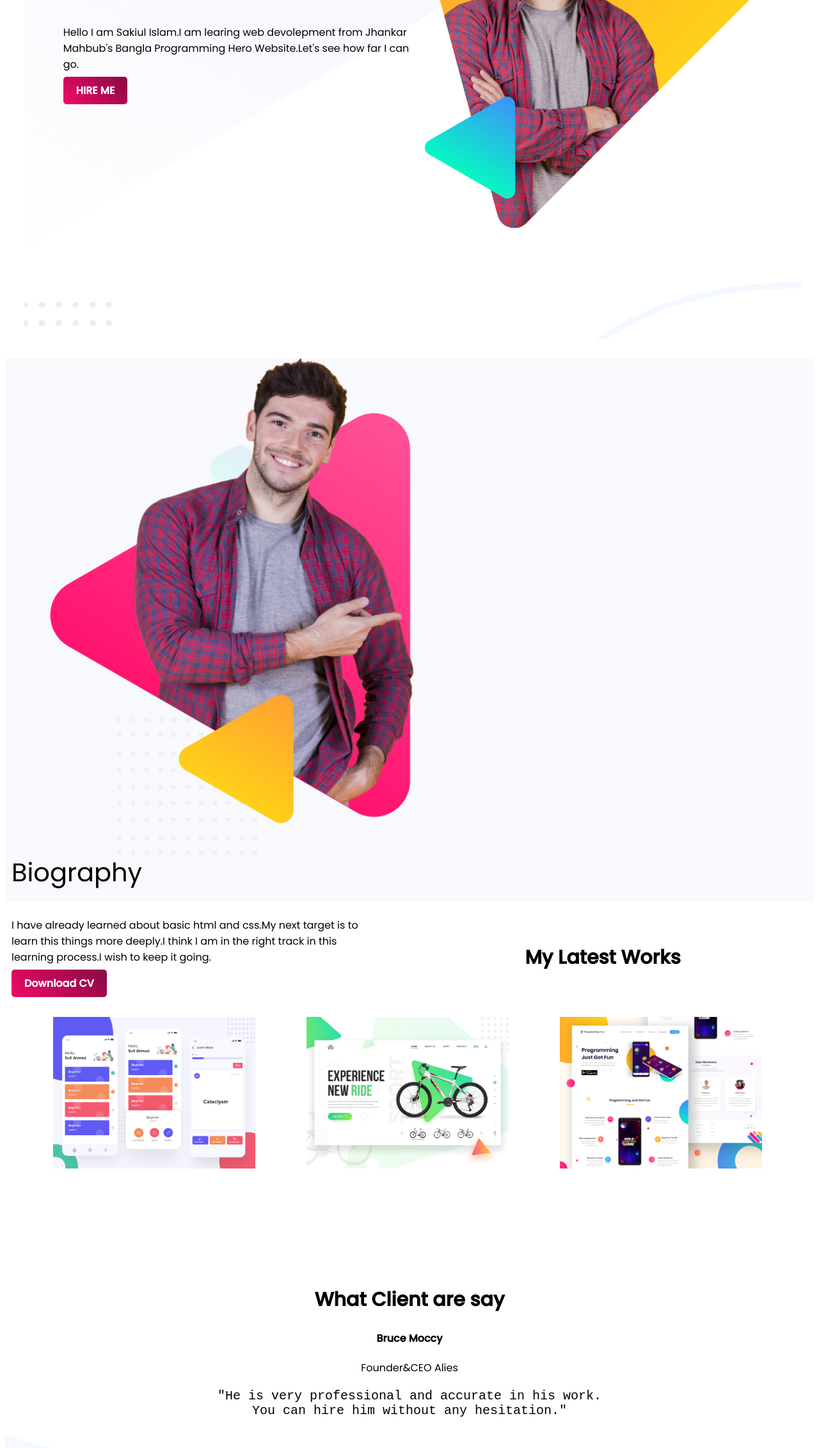
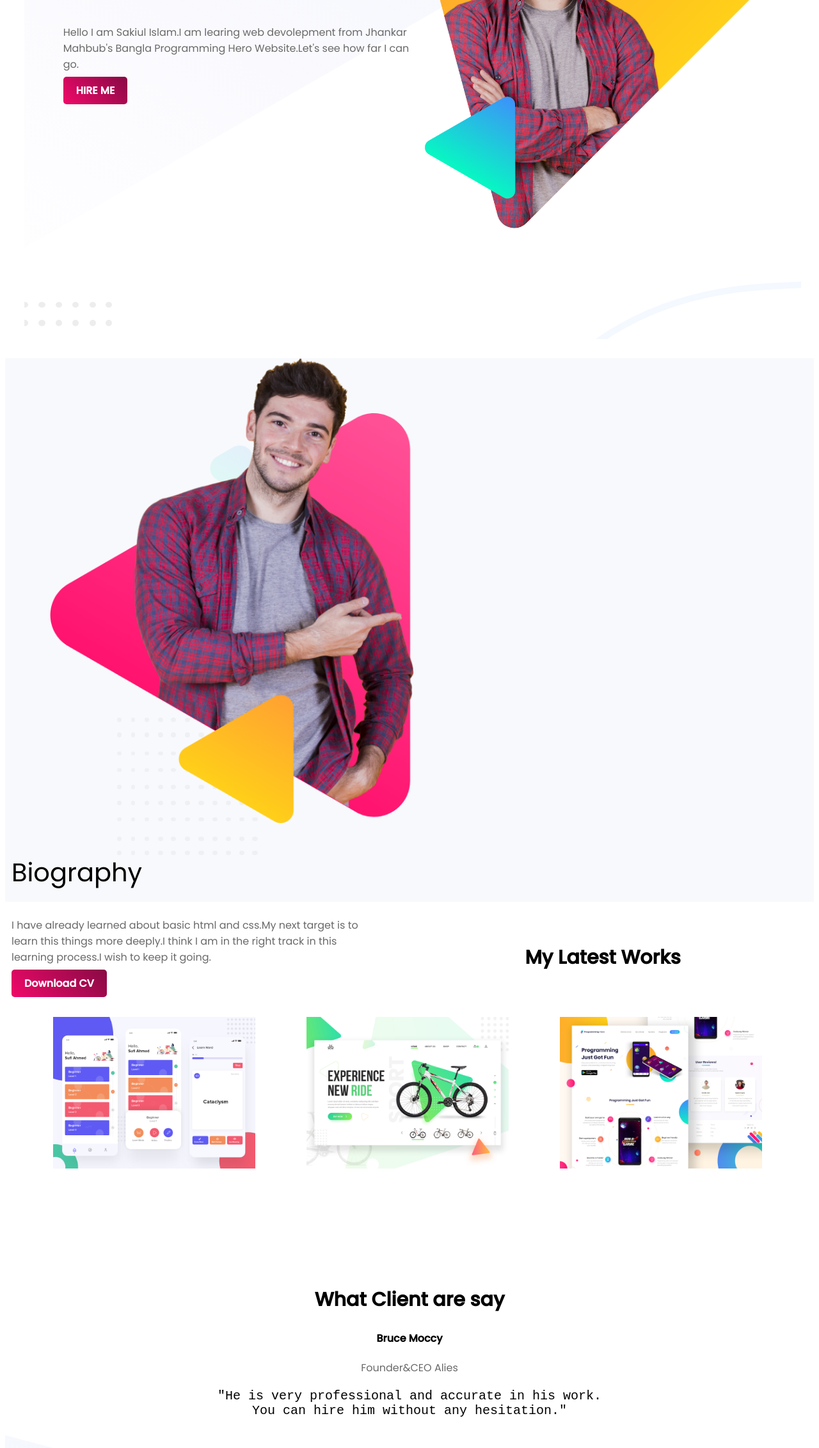
Before and after one commit to SakiulIslam/website-portfolio, a plain HTML site: page index.html in a window 1280 px wide. Shown: the part 235-2499 px from the top of the page at 64% size. Drawn offline with Linux system fonts and the light colour scheme.

Commit message:
everything done

```diff
--- a/index.html
+++ b/index.html
@@ -12,7 +12,7 @@
         <div id="one" class="half">
             <p id="text">Hello I'm</p>
             <h1>SAKIUL Islam</h1>
-            <p>Hello I am Sakiul Islam.I am learing web devolepment from Jhankar Mahbub's Bangla Programming Hero Website.Let's see how far I can go.</p>
+            <p class="text-style">Hello I am Sakiul Islam.I am learing web devolepment from Jhankar Mahbub's Bangla Programming Hero Website.Let's see how far I can go.</p>
             <a class="link-button" target="_blank" href="https://www.linkedin.com/in/sakiul-islam-77bb251a4/">HIRE ME</a>
         </div>
         <div id="two" class="half">
@@ -25,7 +25,7 @@
         </div>
         <div id="bio-two" class="half">
         <p id="text">Biography</p>
-        <p>I have already learned about basic html and css.My next target is to learn this things more deeply.I think I am in the right track in this learning process.I wish to keep it going.</p>
+        <p class="text-style">I have already learned about basic html and css.My next target is to learn this things more deeply.I think I am in the right track in this learning process.I wish to keep it going.</p>
         <a class="link-button" target="_blank" href="https://www.facebook.com/sakiul.islam.165/">Download CV</a>
         </div>
     </section>
@@ -44,7 +44,7 @@
     <section class="footer">
         <h2 id="adjust">What Client are say</h2>
         <h4 id="client">Bruce Moccy</h4>
-        <p id="client">Founder&CEO Alies</p>
+        <p class="text-style" id="client">Founder&CEO Alies</p>
         <p ><pre id="quote">"He is very professional and accurate in his work.
 You can hire him without any hesitation."</pre>
 
@@ -54,6 +54,7 @@ You can hire him without any hesitation."</pre>
         <a id="a-button" href="sakiulislam10@gmail.com">sakiulislam10@gmail.com</a>
     </div>
 </section>
+
 <footer>
    <p id="last"> © all rights reserved by Sakiul's IT</p>
 </footer>
--- a/style.css
+++ b/style.css
@@ -4,6 +4,10 @@ body{
 h1{
     color: rgba(240, 13, 134, 0.89);
     font-size: 50px;
+}
+.highlight{
+    color: rgba(240, 13, 134, 0.89);
+    text-align: left;
 }
 h2{
     text-align: center;
@@ -44,6 +48,9 @@ section{
 }
 .biography{
     background-image:url(images/biography-bg.png);
+}
+.text-style{
+    color: dimgray;
 }
 .link-button{
     text-decoration: none;
@@ -104,6 +111,7 @@ section{
     color:white;
 }
 
+
 .footer{
     height:400px;
     background-image: url(images/footer-bg.png);
```
